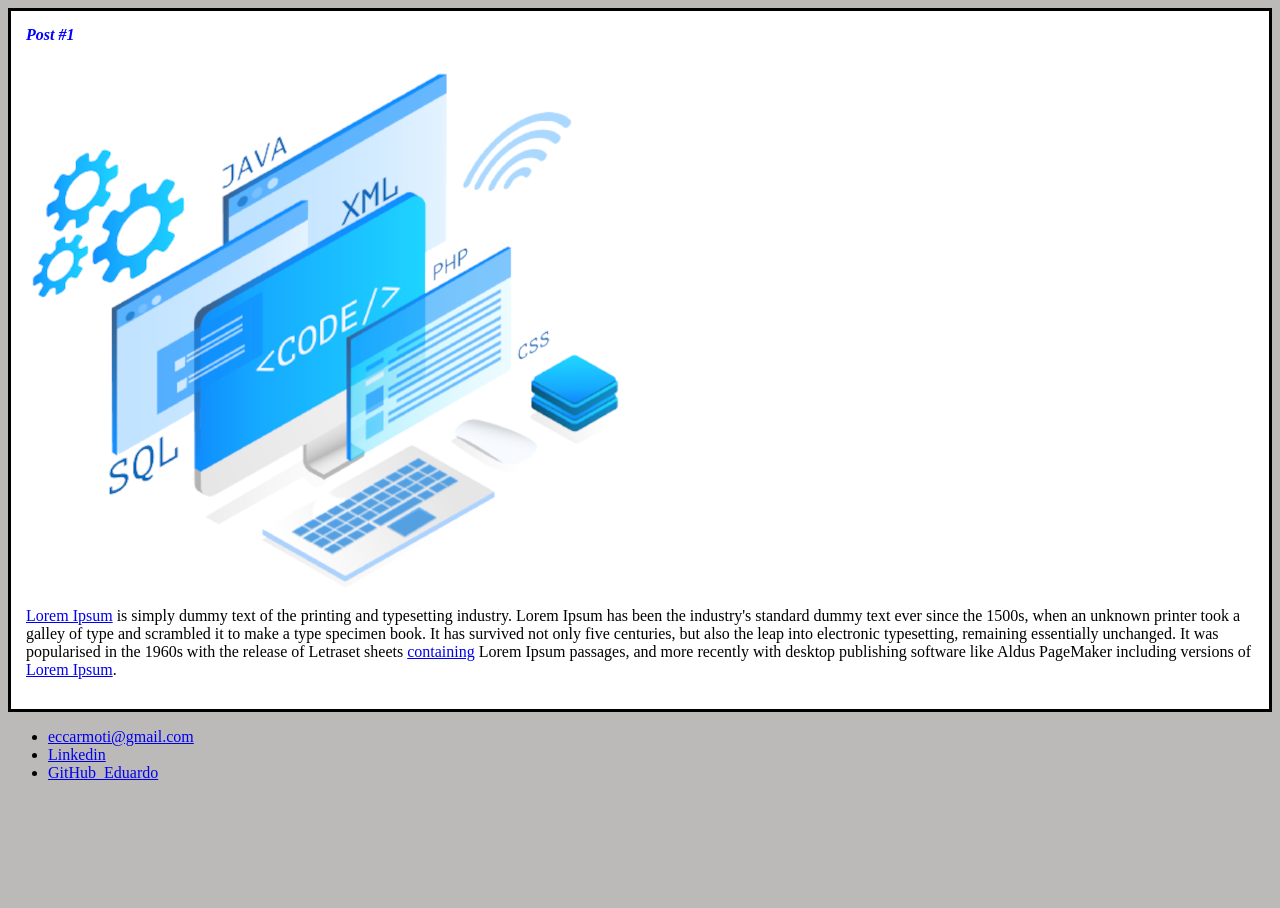
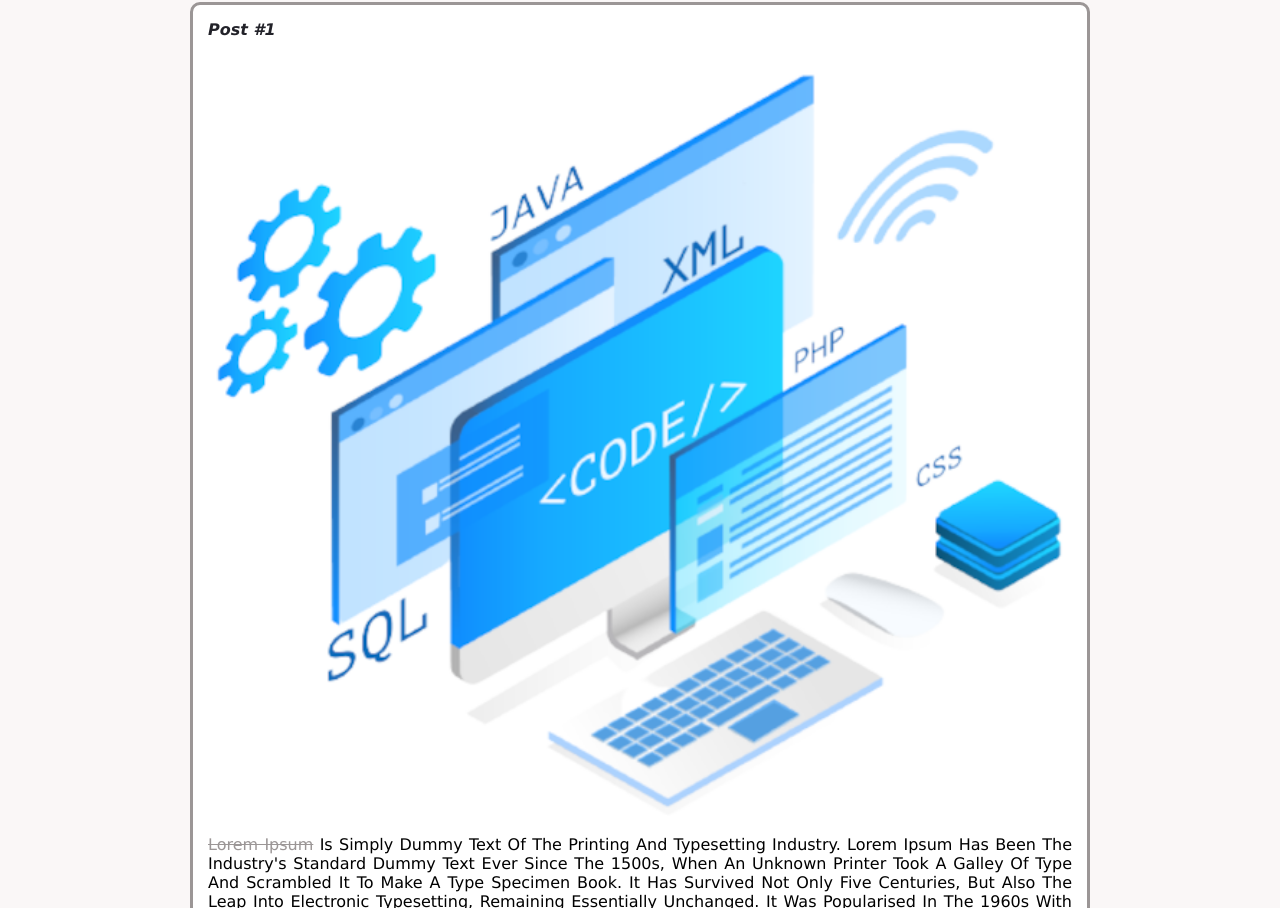
Before and after one commit to ducn10/pagina-pessoal, a plain HTML site: page index.html in a window 1280 px wide. Shown: the part 257-1165 px from the top of the page. Before the commit the page ends 1055 px from the top, so only its background shows below. Drawn offline with Linux system fonts and the light colour scheme.

Commit message:
Realizadas algumas modificações de estilo da página.

```diff
--- a/index.html
+++ b/index.html
@@ -9,7 +9,7 @@
 </head>
 <body>
     <header>
-        <img src="imagens/foto-eduardo.png" alt="Foto_Eduardo">
+        <img src="imagens/foto-eduardo.png" alt="Foto_Eduardo" class="photo">
         <h1 id="title">Eduardo Costa do Carmo</h1>
     </header>
     <section>
@@ -27,7 +27,7 @@
         </article>
     </section>
     <footer>
-        <ul>
+        <ul class="content-list">
             <li>
                 <a href="mailto:eccarmoti@gmail.com">eccarmoti@gmail.com</a>
             </li>
--- a/style.css
+++ b/style.css
@@ -1,12 +1,33 @@
 
 
 body {
-    background: rgba(177, 173, 173, 0.849);
+    background: #faf6f6d8;
+    font-family: Verdana, Geneva, Tahoma, sans-serif;
+    max-width: 900px;
+    height: 650px;
+    margin: auto;
 }
 
+.photo {
+    border: 3px solid #9b9696;
+    border-radius: 50%;
+}
+
+
 #title, .subtitle, .post-title {
-    color: blue;
+    color: #222229;
 }
+
+#title {
+    font-size: 30px;
+    text-transform: uppercase;
+}
+
+a {
+    text-decoration:line-through;
+    color: #9b9696;
+}
+
 
 .post-title {
     font-size: 16px;
@@ -17,18 +38,30 @@ body {
 }
 
 .post {
-    background: white;
+    background: #ffffff;
     padding: 15px;
-    border: 3px solid black;
+    border: 3px solid #9b9696;
     margin-bottom: 15px;
+    border-radius: 10px;
 }
 
 .post-content {
     margin: 0;
     margin-bottom: 15px;
+    text-transform:capitalize;
+    text-align: justify;
 }
 
 .post-image {
     margin-bottom: 15px;
+    width: 100%;
+}
 
+.content-list {
+    list-style-type: none;
+    padding-left: 15px;
 }
+
+.content-list li a {
+    text-decoration: underline;
+}
```
